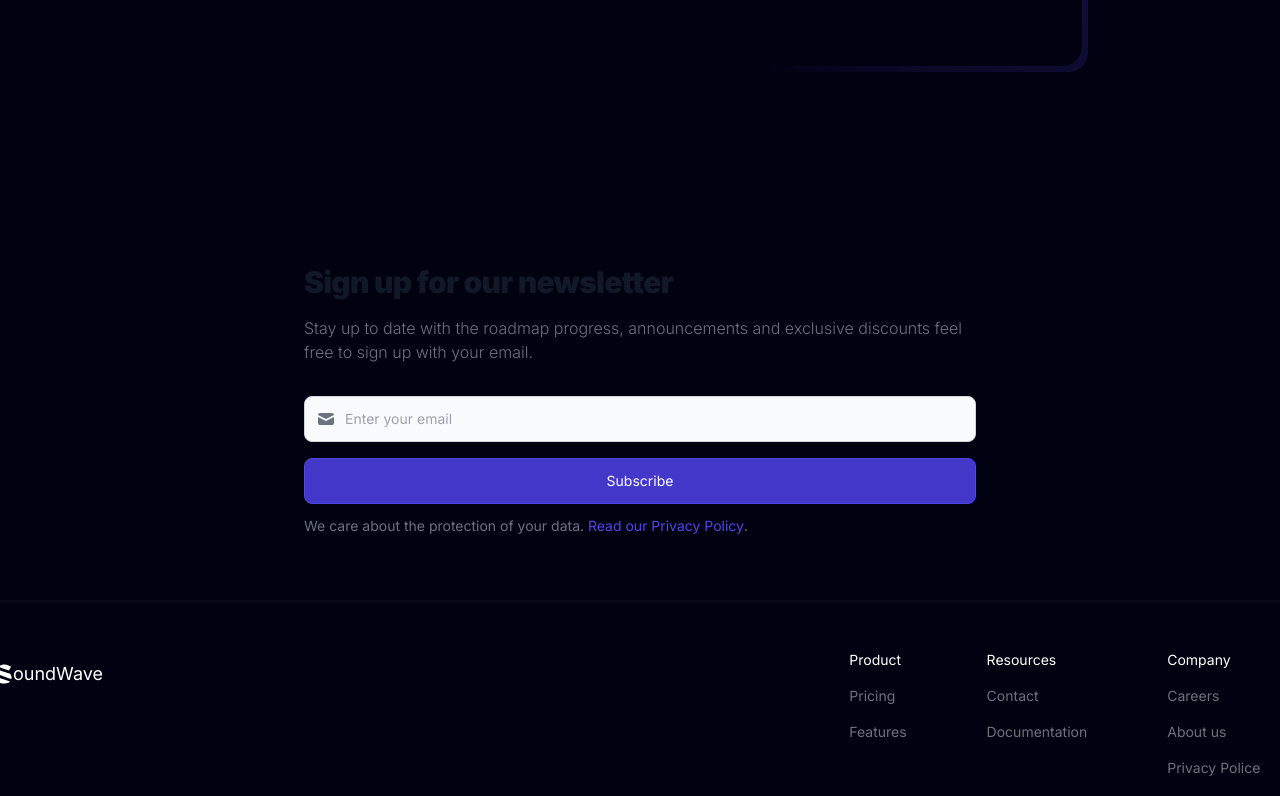
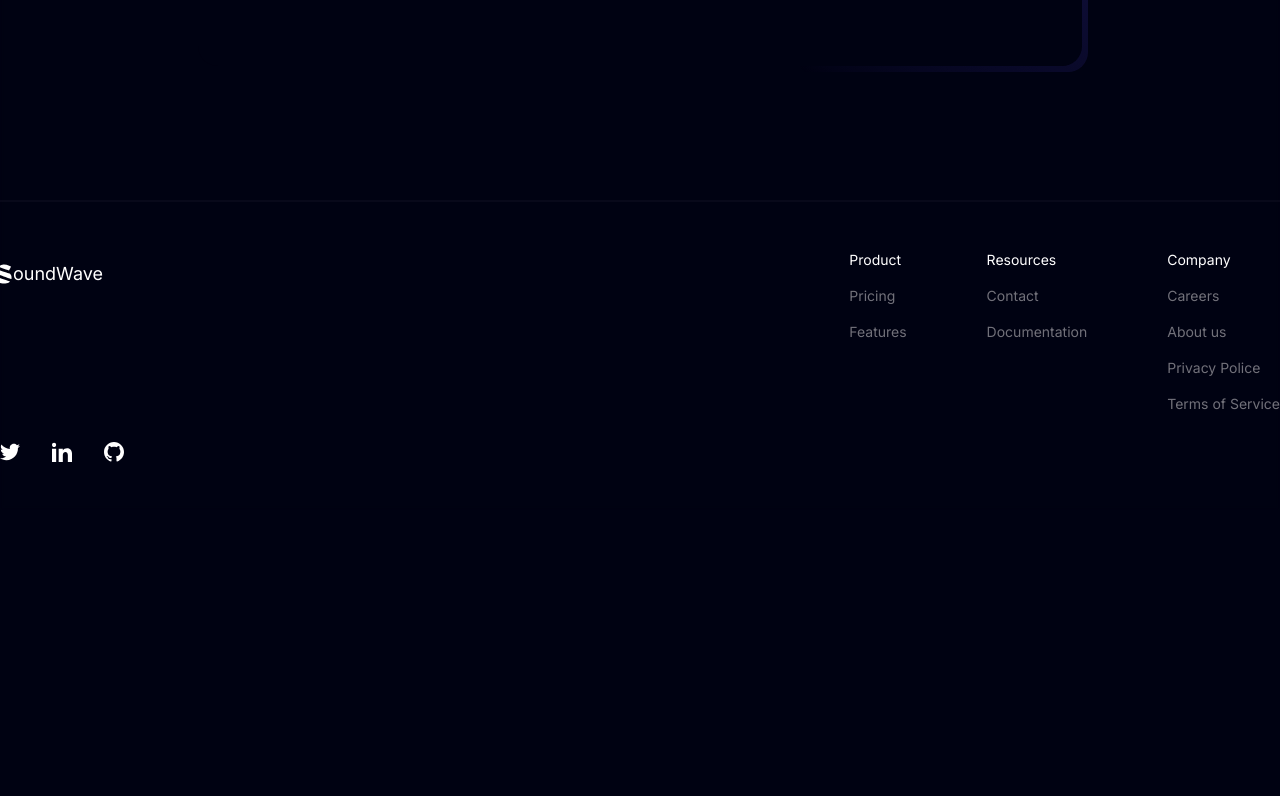
Before and after one commit to gabrielccarvalho/SoundWave, a Next.js app: page /pricing in a window 1280 px wide. Shown: the part 1814-2610 px from the top of the page. After the commit the page ends 2324 px from the top, so only its background shows below. Built offline with nearby package versions, Linux system fonts and the light colour scheme.

Commit message:
:bug: fix: remove newsletter from pricing page

```diff
--- a/src/app/pricing/page.tsx
+++ b/src/app/pricing/page.tsx
@@ -1,4 +1,4 @@
-import { PHeader as Header, PCard as Card, NewsLetter } from "@/containers"
+import { PHeader as Header, PCard as Card } from "@/containers"
 import { Navbar, Footer } from "@/components"
 
 const Pricing = () => {
@@ -7,7 +7,6 @@ const Pricing = () => {
 			<Navbar />
 			<Header />
 			<Card />
-			<NewsLetter />
 			<Footer />
 		</>
 	)
```
